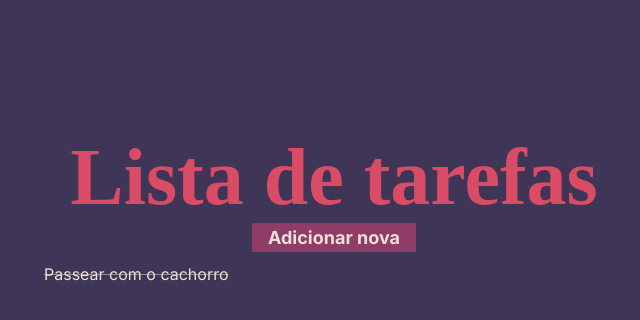
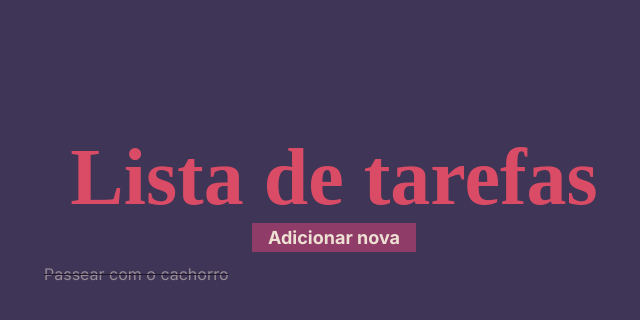
Before and after one commit to aliceherrera/exerc-cio_jquery, a plain HTML site: page index.html in a window 1280 px wide. Both pictures are taken after a click on the element "Passear com o cachorro". Shown: the whole page, without its empty margins (306-946 px from the left). Drawn offline with nearby package versions, Linux system fonts and the light colour scheme; a web font is replaced by a local one.

Commit message:
add opacity
mudança na opacidade para 50% nas tarefas marcadas como concluídas

```diff
--- a/main.css
+++ b/main.css
@@ -79,7 +79,7 @@ li {
 }
 
 .stroked {
-    color: rgba(238, 224, 210, 0.50);
+    opacity: 50%;
     text-decoration: line-through;
 }
 
```
